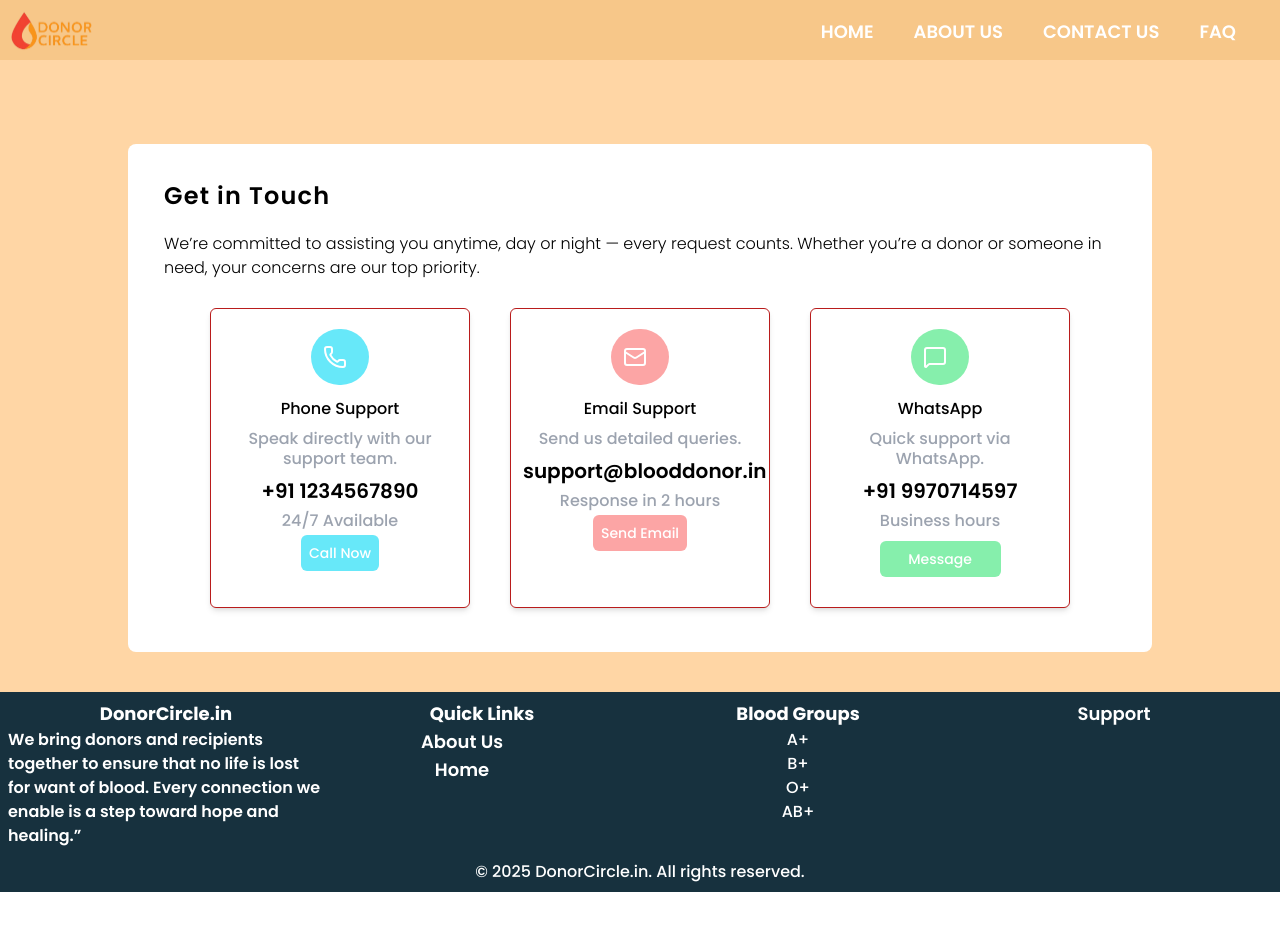
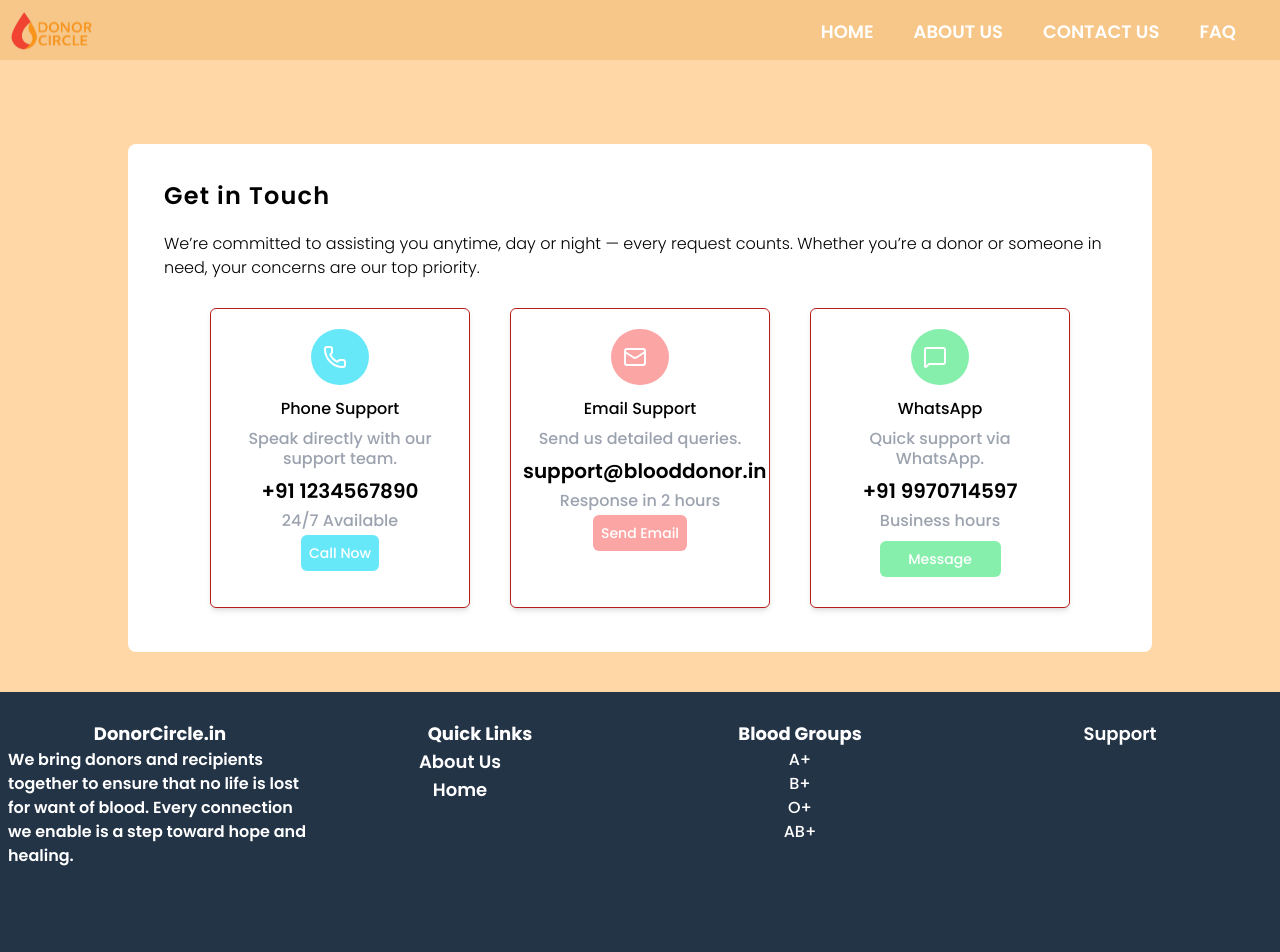
Before and after one commit to TanmayVidhate/DonorCircle_2, a React (Vite) app in the folder client/: page /contactus in a window 1280 px wide. Shown: the top 952 px of the page. Before the commit the page ends 892 px from the top, so only its background shows below. Built offline with nearby package versions, Linux system fonts and the light colour scheme.

Commit message:
add classes

```diff
--- a/client/src/Components/Footer.jsx
+++ b/client/src/Components/Footer.jsx
@@ -4,20 +4,20 @@ import LinkTo from './LinkTo'
 function Footer() {
     return (
         <>
-            <div className='bg-[#17313E] p-2'>
-                <div className='flex justify-center w-full '>
-                    <div className=' w-full text-center'>
-                        <div className='font-bold text-white text-lg'>DonorCircle.in</div>
-                        <div className='text-left font-semibold text-white'>We bring donors and recipients together to ensure that no life is lost for want of blood. Every connection we enable is a step toward hope and healing.”</div>
+            <div className='bg-[#243447]  h-2/4 '>
+                <div className='flex justify-center mt-5'>
+                    <div className=' text-center w-1/4 p-2 '>
+                        <div className='font-bold text-white text-lg '>DonorCircle.in</div>
+                        <div className='text-left font-semibold text-white  '>We bring donors and recipients together to ensure that no life is lost for want of blood. Every connection we enable is a step toward hope and healing.</div>
                     </div>
 
-                    <div className='w-full text-center'>
+                    <div className='text-center w-1/4 p-2 '>
                         <div className='text-center font-bold text-white text-lg'>Quick Links</div>
                         <LinkTo PageName="About us" url="/aboutus" className="text-white capitalize" />
                         <LinkTo PageName="Home" url="/" className="text-white capitalize" />
                     </div>
 
-                    <div className='w-full  text-center'>
+                    <div className='text-center w-1/4 p-2'>
                         <div className='font-bold text-white text-lg'>Blood Groups</div>
                         <div className='text-white'>A+</div>
                         <div className='text-white'>B+</div>
@@ -25,14 +25,14 @@ function Footer() {
                         <div className='text-white'>AB+</div>
                     </div>
 
-                    <div className='w-full  text-center '>
+                    <div className='text-center w-1/4 p-2'>
                         <div className='font-semibold text-white text-lg'>Support</div>
                     </div>
 
 
                 </div>
-                <div className='text-center mt-3 text-base text-white'>
-                    <p>© 2025 DonorCircle.in. All rights reserved.</p>
+                <div className='text-center mt-44 text-base text-white  h-min  '>
+                    <div className='h-full text-xl'>© 2025 DonorCircle.in. All rights reserved.</div>
                 </div>
             </div>
 
```
